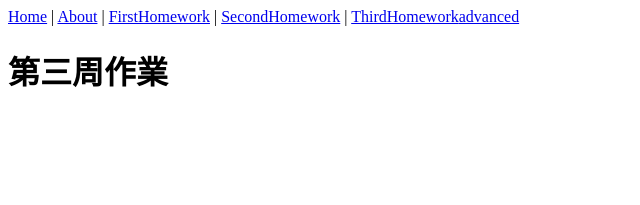
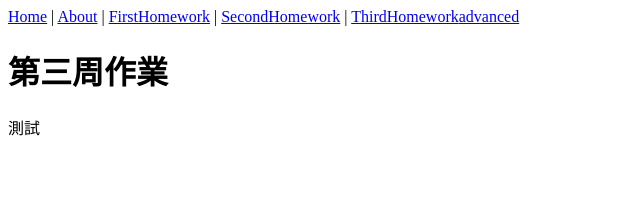
Before and after one commit to Funggggggggg/hexschool, a Vue app in the folder homeWork/vite-project/: page /thirdHomework in a window 1280 px wide. Shown: the top 205 px of the page, without its empty margins (0-640 px from the left). Built offline with nearby package versions, Linux system fonts and the light colour scheme.

Commit message:
測試 4

```diff
--- a/homeWork/vite-project/src/views/ThirdHomeworkView.vue
+++ b/homeWork/vite-project/src/views/ThirdHomeworkView.vue
@@ -4,4 +4,5 @@
   <div>
     <h1>第三周作業</h1>
   </div>
+  <p>測試</p>
 </template>
```
